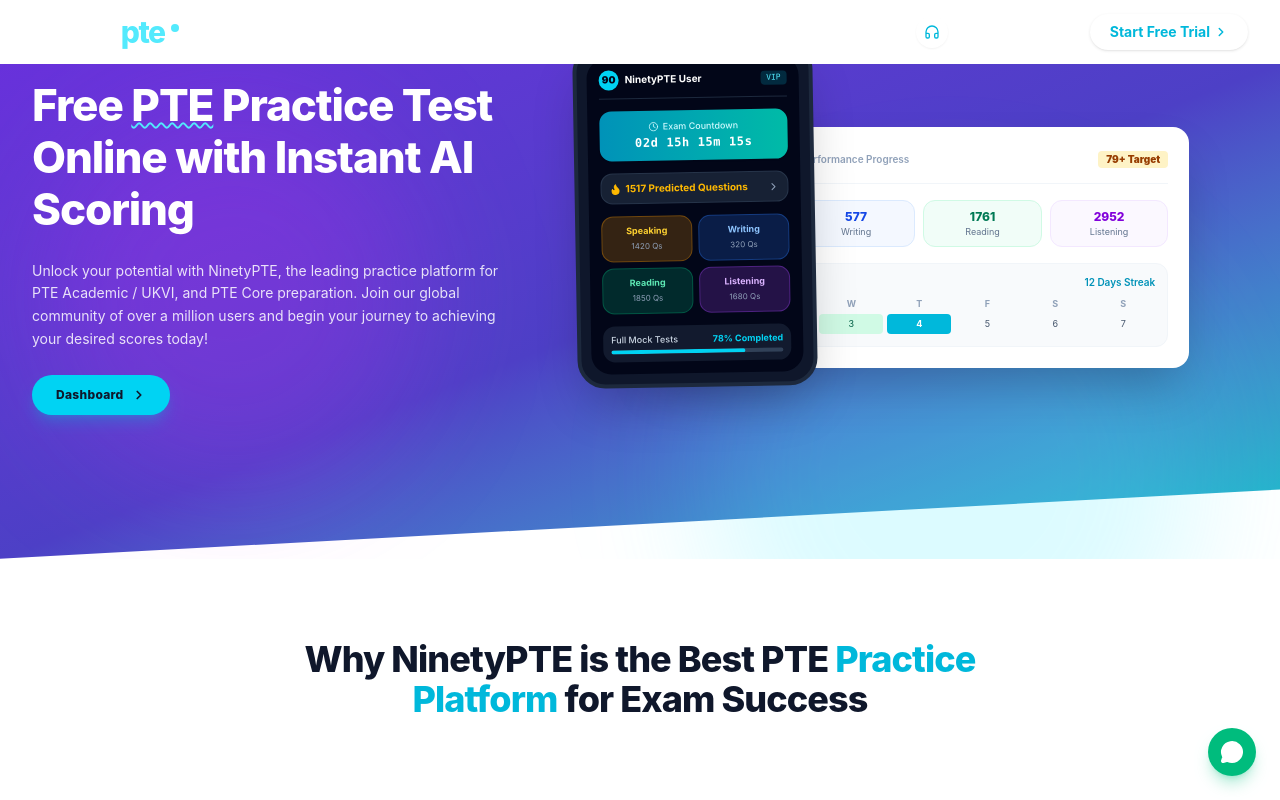
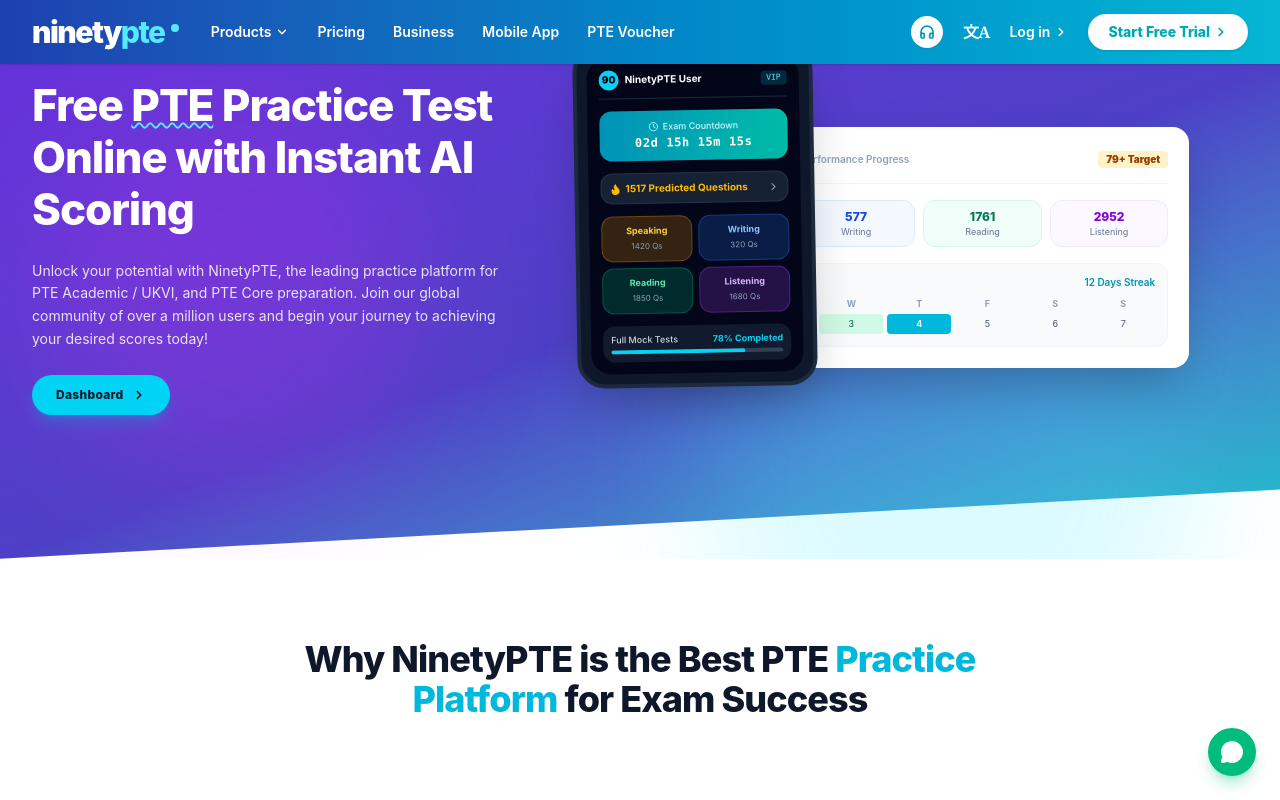
Before and after one commit to husnain-nawaz/NinetyPTE, a React (Vite) app in the folder frontend/: page / in a window 1280 px wide. Shown: the top 800 px of the page. Built offline with nearby package versions, Linux system fonts and the light colour scheme.

Commit message:
fix: add solid sky-blue/cyan gradient to Navbar so all white text and icons are fully visible

```diff
--- a/frontend/src/components/navbar/Navbar.jsx
+++ b/frontend/src/components/navbar/Navbar.jsx
@@ -6,7 +6,7 @@ export default function Navbar() {
   const [productsOpen, setProductsOpen] = useState(false);
 
   return (
-    <nav className="relative z-50 bg-transparent text-white px-4 sm:px-8 py-3.5">
+    <nav className="relative z-50 bg-gradient-to-r from-[#1e40af] via-[#0284c7] to-[#06b6d4] text-white px-4 sm:px-8 py-3.5 shadow-sm">
       <div className="max-w-7xl mx-auto flex items-center justify-between">
 
         {/* Left Side: Brand Logo + Nav Links */}
@@ -20,11 +20,11 @@ export default function Navbar() {
           </a>
 
           {/* Desktop Nav Links */}
-          <div className="hidden lg:flex items-center gap-5 xl:gap-7 text-sm font-medium text-white">
+          <div className="hidden lg:flex items-center gap-5 xl:gap-7 text-sm font-semibold text-white">
             <div className="relative">
               <button
                 onClick={() => setProductsOpen(!productsOpen)}
-                className="flex items-center gap-1 hover:text-cyan-200 transition font-medium"
+                className="flex items-center gap-1 hover:text-cyan-200 transition font-semibold"
               >
                 <span>Products</span>
                 <ChevronDown className="w-3.5 h-3.5 stroke-[2.5]" />
@@ -48,10 +48,10 @@ export default function Navbar() {
               )}
             </div>
 
-            <a href="#pricing" className="hover:text-cyan-200 transition font-medium">Pricing</a>
-            <a href="#business" className="hover:text-cyan-200 transition font-medium">Business</a>
-            <a href="#mobile-app" className="hover:text-cyan-200 transition font-medium">Mobile App</a>
-            <a href="#voucher" className="hover:text-cyan-200 transition font-medium">PTE Voucher</a>
+            <a href="#pricing" className="hover:text-cyan-200 transition font-semibold">Pricing</a>
+            <a href="#business" className="hover:text-cyan-200 transition font-semibold">Business</a>
+            <a href="#mobile-app" className="hover:text-cyan-200 transition font-semibold">Mobile App</a>
+            <a href="#voucher" className="hover:text-cyan-200 transition font-semibold">PTE Voucher</a>
           </div>
         </div>
 
@@ -59,10 +59,10 @@ export default function Navbar() {
         <div className="hidden sm:flex items-center gap-4 xl:gap-5">
           {/* Headset Support Button (White Circle with Cyan Headset Icon) */}
           <button
-            className="w-8 h-8 rounded-full bg-white hover:bg-slate-100 text-cyan-500 flex items-center justify-center shadow-xs transition"
+            className="w-8 h-8 rounded-full bg-white hover:bg-slate-50 text-cyan-600 flex items-center justify-center shadow-xs transition"
             title="Customer Support & Guidance"
           >
-            <Headphones className="w-4 h-4" />
+            <Headphones className="w-4 h-4 stroke-[2.5]" />
           </button>
 
           {/* Language / Translation Icon */}
@@ -70,7 +70,7 @@ export default function Navbar() {
             className="flex items-center gap-1 text-white hover:text-cyan-200 text-xs font-semibold transition"
             title="Select Language"
           >
-            <span className="text-sm tracking-tighter font-serif">文A</span>
+            <span className="text-base tracking-tighter font-serif">文A</span>
           </button>
 
           {/* Log in > Link */}
@@ -85,10 +85,10 @@ export default function Navbar() {
           {/* Start Free Trial > Pill Button (White Background, Cyan Text) */}
           <a
             href="#trial"
-            className="px-5 py-2 rounded-full bg-white hover:bg-cyan-50 text-cyan-500 font-bold text-xs sm:text-sm shadow-sm transition flex items-center gap-1 group"
+            className="px-5 py-2 rounded-full bg-white hover:bg-cyan-50 text-[#00a8b5] font-extrabold text-xs sm:text-sm shadow-sm transition flex items-center gap-1 group"
           >
             <span>Start Free Trial</span>
-            <ChevronRight className="w-3.5 h-3.5 stroke-[2.5] group-hover:translate-x-0.5 transition-transform" />
+            <ChevronRight className="w-3.5 h-3.5 stroke-[3] group-hover:translate-x-0.5 transition-transform" />
           </a>
         </div>
 
@@ -124,7 +124,7 @@ export default function Navbar() {
 
             <a
               href="#trial"
-              className="w-full py-2.5 rounded-full bg-white text-cyan-500 font-bold text-center text-sm shadow-md"
+              className="w-full py-2.5 rounded-full bg-white text-[#00a8b5] font-extrabold text-center text-sm shadow-md"
             >
               Start Free Trial &gt;
             </a>
```
